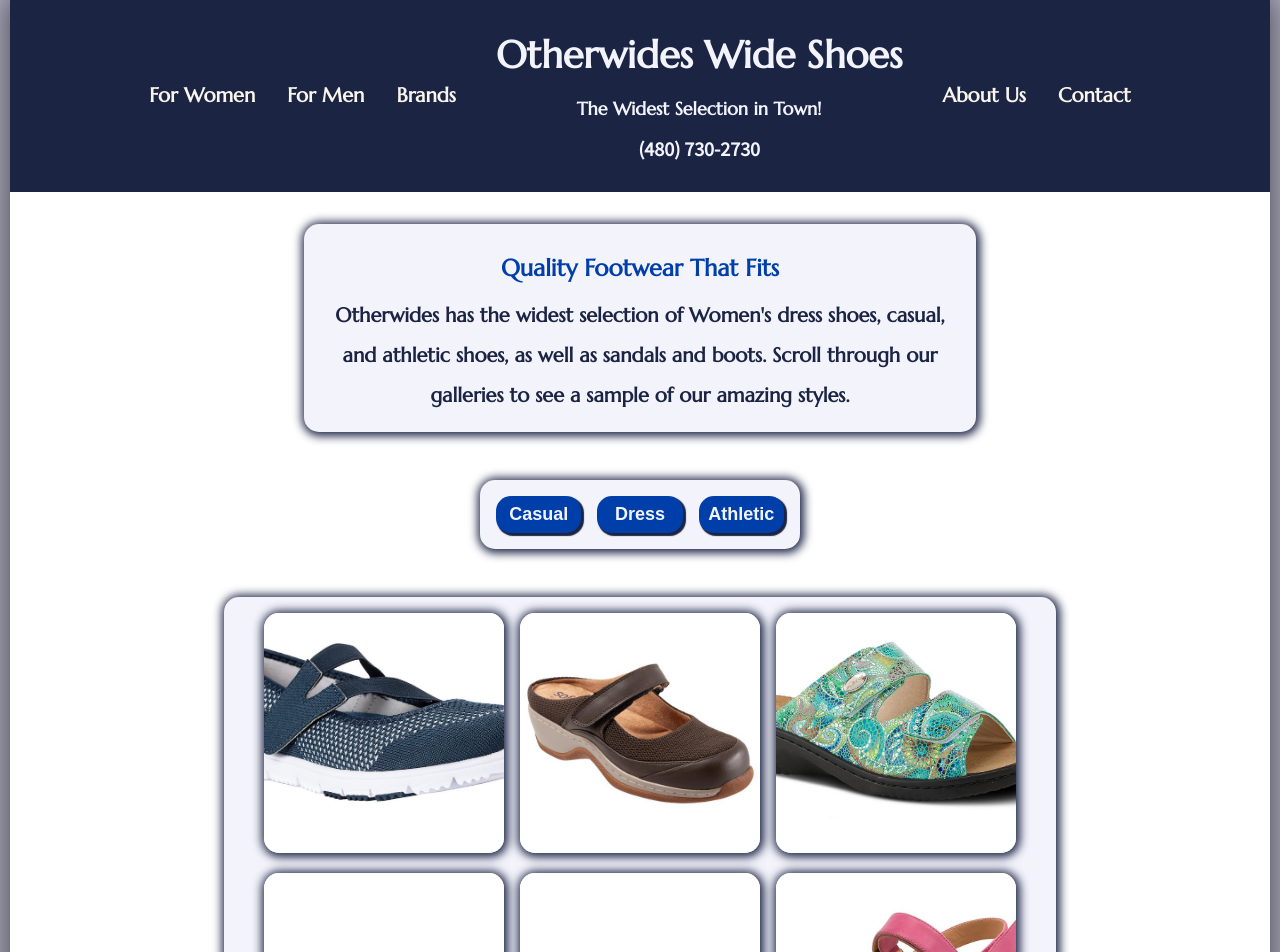
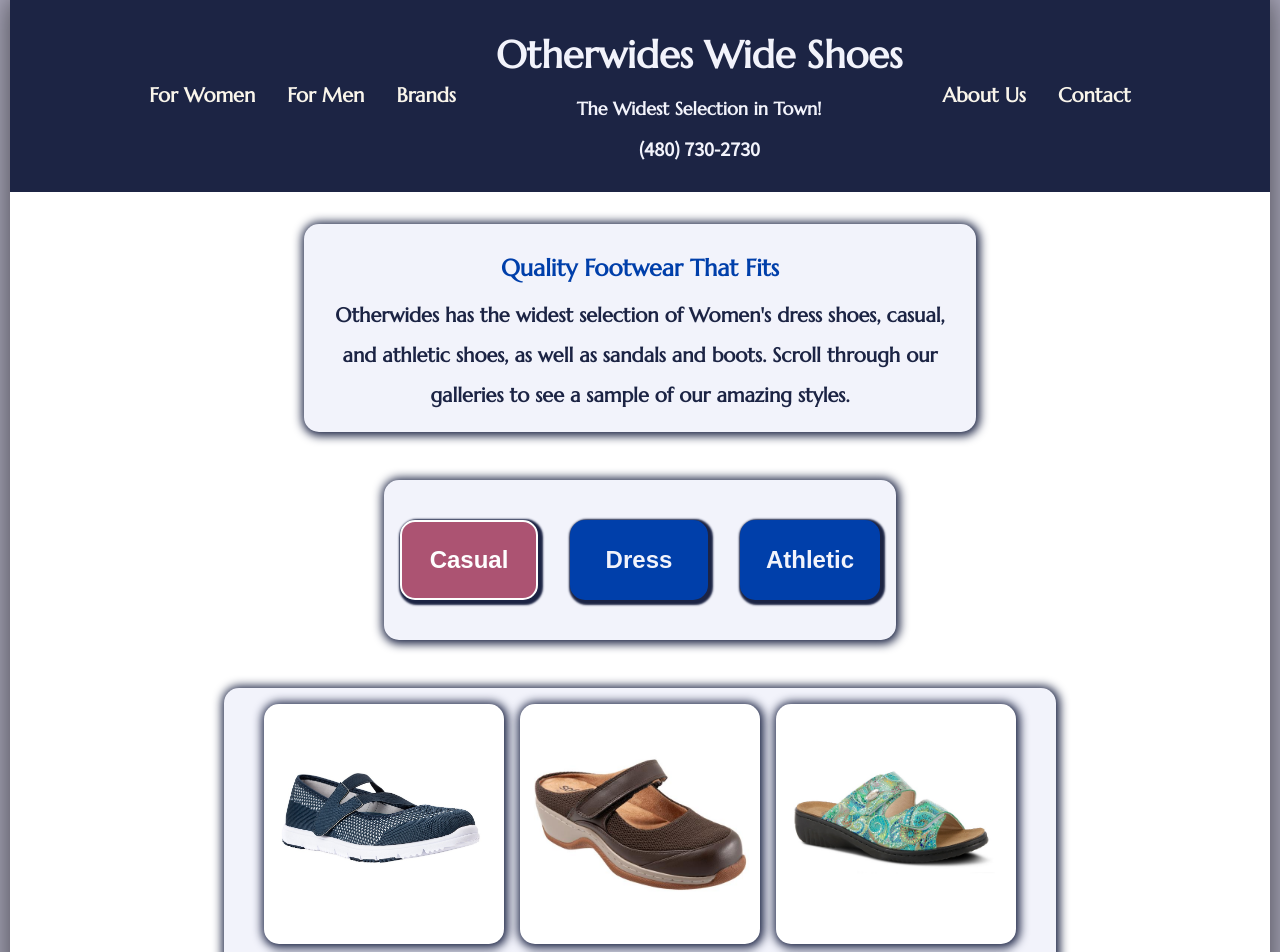
Before and after one commit to jaugs/shoe_store, a React (Create React App) app: page /#/womens in a window 1280 px wide. Shown: the top 952 px of the page. Built offline with nearby package versions, Linux system fonts and the light colour scheme.

Commit message:
fixed lightbox

```diff
--- a/src/assets/womensAthletic.js
+++ b/src/assets/womensAthletic.js
@@ -8,7 +8,7 @@
 import ec5 from '../images/womens/athletic/propet_ec5.webp'
 import travelWalkerII from '../images/womens/athletic/propet_travelwalker.jpg'
 import archfit from '../images/womens/athletic/skechers_archfit.jpg'
-import unopop from '../images/womens/athletic/sketchers_unopop.webp'
+import unopop from '../images/womens/athletic/skechers_unopop.jpg'
 import maxcushion from '../images/womens/athletic/sketchers_maxcushion.jpg'
 
 const womensAthletic = [
--- a/src/components/womens.js
+++ b/src/components/womens.js
@@ -49,9 +49,18 @@
              right={true}
             />
              <div className='categoryContainer'>
-                <button onClick={() => changeCategory('casual')} className='categoryButton'>Casual</button>
-                <button onClick={() => changeCategory('dress')} className='categoryButton'>Dress</button>
-                <button onClick={() => changeCategory('athletic')} className='categoryButton'>Athletic</button>
+                <button
+                    onClick={() => changeCategory('casual')}
+                    className={category === womensCasual ? 'activeButton' : 'categoryButton'}>Casual
+                </button>
+                <button
+                    onClick={() => changeCategory('dress')}
+                    className={category === womensDress ? 'activeButton' : 'categoryButton'}>Dress
+                </button>
+                <button
+                    onClick={() => changeCategory('athletic')}
+                    className={category === womensAthletic ? 'activeButton' : 'categoryButton'}>Athletic
+                </button>
 
             </div>
 
--- a/src/styles/mensPageStyle.css
+++ b/src/styles/mensPageStyle.css
@@ -36,6 +36,7 @@
     box-shadow: 1px 1px 10px 3px #1c2444;
     border-radius: 15px;
     width: 18rem;
+    height: 5rem;
     padding: 1rem;
     display: flex;
     flex-direction: row;
@@ -53,8 +54,32 @@
     color: #F2F3FB;
     border-radius: 15px;
     font-size: 18px;
-    border: none;
-    box-shadow: 2px 2px 1px 1px #1c2444;
+    border: 2px solid #003FAA;
+    box-shadow: 2px 2px 2px 3px #1c2444;
+}
+
+.activeButton {
+    text-align: center;
+    font-weight: 700;
+    width: 7rem;
+    padding: .5rem;
+    background-color: #AC5372;
+    color: #fefefe;
+    border-radius: 15px;
+    font-size: 18px;
+    border: 2px solid #fefefe;
+    box-shadow: 2px 2px 2px 3px #1c2444;
+}
+
+.categoryButton:hover {
+    border: 2px solid #F2F3FB;
+    background-color: #1C2444;
+}
+
+.categoryButton:active {
+    background-color: #AC5372;
+    color: #fefefe;
+    transform: translate(0, 5px);
 }
 
 .modalOpen {
@@ -80,20 +105,18 @@
     align-items: center;
     gap:2rem;
     position: relative;
-    width: 60rem;
+    width: 80%;
     background-color: #fefefe;
     margin: auto;
-    width: 90%;
 }
 
 .modalName {
-    font-size: 24px;
+    font-size: 18px;
     font-weight: 700;
 }
 
 .modalImage {
-    height: 80%;
-    width: auto;
+    width: 17rem;
 }
 
 .closeIcon {
@@ -144,13 +167,57 @@
         width: 40rem;
     }
 
+    .categoryContainer {
+        width: 30rem;
+        height: 8rem;
+        padding: 1rem;
+        gap: 2rem;
+    }
+
+    .categoryButton, .activeButton {
+        width: 10rem;
+        padding: 1.5rem;
+        font-size: 24px;
+    }
+
+    .modalOpen {
+        left: 0;
+        top: 0;
+        width: 100%;
+        height: 100%;
+        overflow: auto;
+        background-color: black;
+    }
+
+    .modalContent {
+        display: flex;
+        flex-direction: column;
+        justify-content: center;
+        align-items: center;
+        gap:2rem;
+        position: relative;
+        width: 60rem;
+        background-color: #fefefe;
+        margin: auto;
+        width: 90%;
+    }
+
+    .modalName {
+        font-size: 24px;
+        font-weight: 700;
+    }
+
+    .modalImage {
+        height: 65%;
+        width: 90%;
+    }
+
 }
 
 @media only screen and (min-width: 768px) and (max-width: 1170px){
 
     .modalImage {
         height: 60%;
-        /* max-width: 100%; */
         width: 100%;
         object-fit:cover;
     }
--- a/src/styles/photoCarouselStyle.css
+++ b/src/styles/photoCarouselStyle.css
@@ -1,4 +1,3 @@
-
 
 .photoCarouselContainer {
     background-color: #F2F3FB;
@@ -7,7 +6,8 @@
     position: relative;
     margin-bottom: 2rem;
     display: flex;
-    flex-direction: column;
+    flex-direction: row;
+    flex-wrap: wrap;
     justify-content: center;
     align-items: center;
     box-shadow: 1px 1px 10px 3px #1c2444;
@@ -16,60 +16,25 @@
     gap: 1rem;
 }
 
-.activeSlide {
-    width: 15rem;
-    height: 15rem;
+.imageContainer {
+    width: 8rem;
+    height: 8rem;
+    background-color: #FFFF;
+    box-shadow: 1px 1px 10px 3px #1c2444;
+    border-radius: 15px;
     display: flex;
-    flex-direction: column;
     align-items: center;
     justify-content: center;
-    padding: 1rem;
-    gap: 2rem;
-}
-
-.inactiveSlide {
-    display: none;
 }
 
 .slideImage {
-    width: 14rem;
-    object-fit: cover;
-    box-shadow: 1px 1px 10px 3px #1c2444;
+    width: 8rem;
     border-radius: 15px;
 }
 
 .slideTitle {
     font-size: 19px;
     font-weight: 600;
-}
-
-.prevmensCarousel, .nextmensCarousel {
-    cursor: pointer;
-    z-index: 100;
-    top: 50%;
-    width: .5rem;
-    padding: .5rem;
-    margin-top: -4rem;
-    font-size: 40px;
-    font-weight: bold;
-    border-radius: 5px;
-    position: absolute;
-    margin-right: auto;
-}
-
-.prevmensCarousel:hover, .nextmensCarousel:hover {
-    color: white;
-    background-color: rgba(0, 0, 0, 0.6);
-    transition: all 0.5s ease-in;
-}
-
-.nextmensCarousel {
-    right: 2%;
-    border-radius: 5px
-}
-
-.prevmensCarousel {
-    left: 1%;
 }
 
 .dotContainer {
@@ -97,14 +62,6 @@
 
 @media only screen and (min-width: 768px) {
 
-    /* .photoCarouselContainer {
-        display: flex;
-        justify-content: center;
-        align-items: center;
-        height: 50rem;
-        margin-bottom: 2rem;
-    } */
-
     .photoCarouselContainer {
         background-color: #F2F3FB;
         color: #1C2444;
@@ -121,24 +78,15 @@
         padding: 1rem;
     }
 
-    .activeSlide {
-
-        padding: 1rem;
-        gap: 2rem;
+    .imageContainer {
+        width: 15rem;
+        height: 15rem;
     }
 
-    .inactiveSlide {
-        display:block;
-    }
-    /* .slideTitle {
-        font-size: 24px;
-        font-weight: 600;
-    } */
-
-    .slideImage {
+     .slideImage {
         cursor: pointer;
-        width: 15rem;
-        height: 15rem;
+        width: 14rem;
+        border-radius: 15px;
     }
 
     .dotContainer {
```
Also changed, not shown: src/images/womens/athletic/skechers_unopop.jpg (added), src/images/womens/athletic/sketchers_unopop.webp (deleted).
